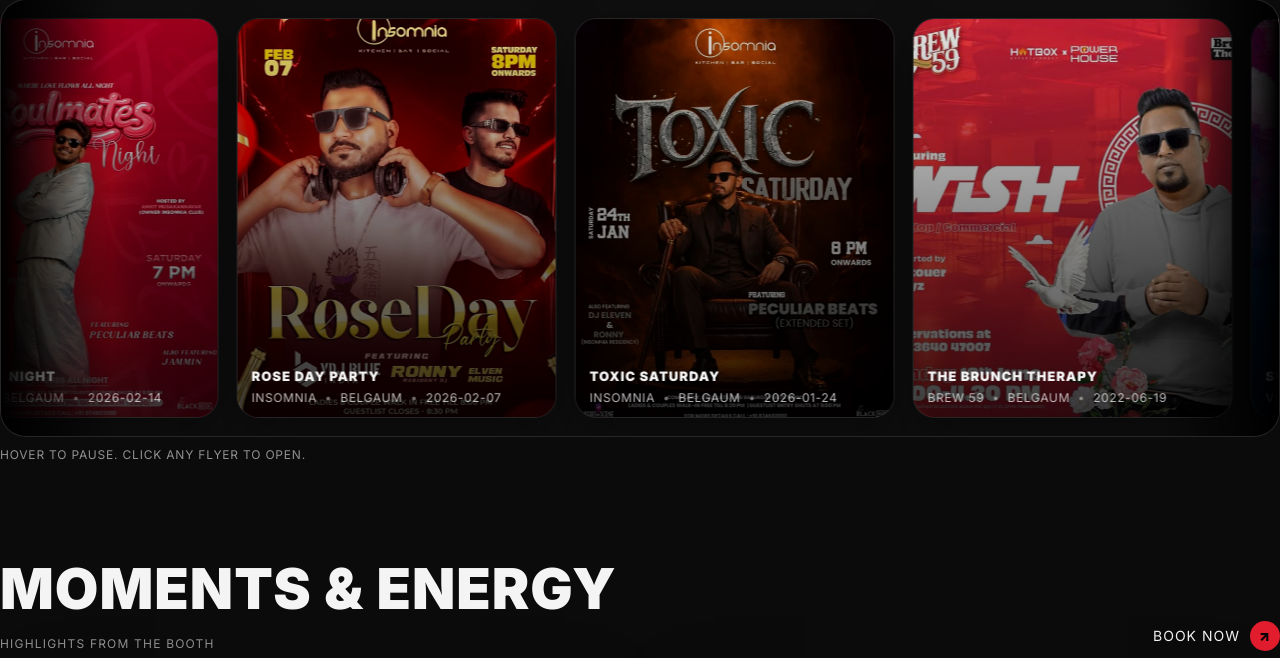
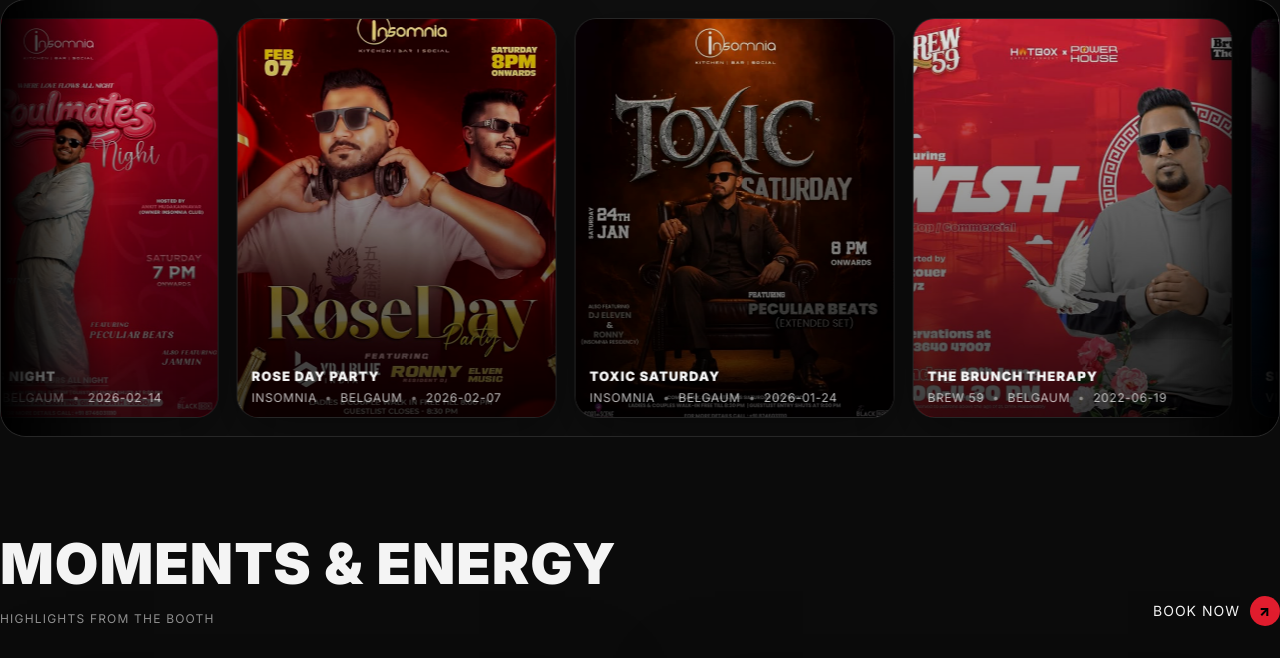
Before and after one commit to SurajShet17/DJ_ELEVEN, a Flask app: page / in a window 1280 px wide. Shown: the part 2028-2686 px from the top of the page. Run offline with Flask 3, Linux system fonts and the light colour scheme.

Commit message:
Update webapp with latest changes

```diff
--- a/templates/index.html
+++ b/templates/index.html
@@ -85,7 +85,7 @@
     </div>
   </div>
 
-  <div class="events-note">Hover to pause. Click any flyer to open.</div>
+
 </section>
 
 <div class="section-top section-top--big">
```
